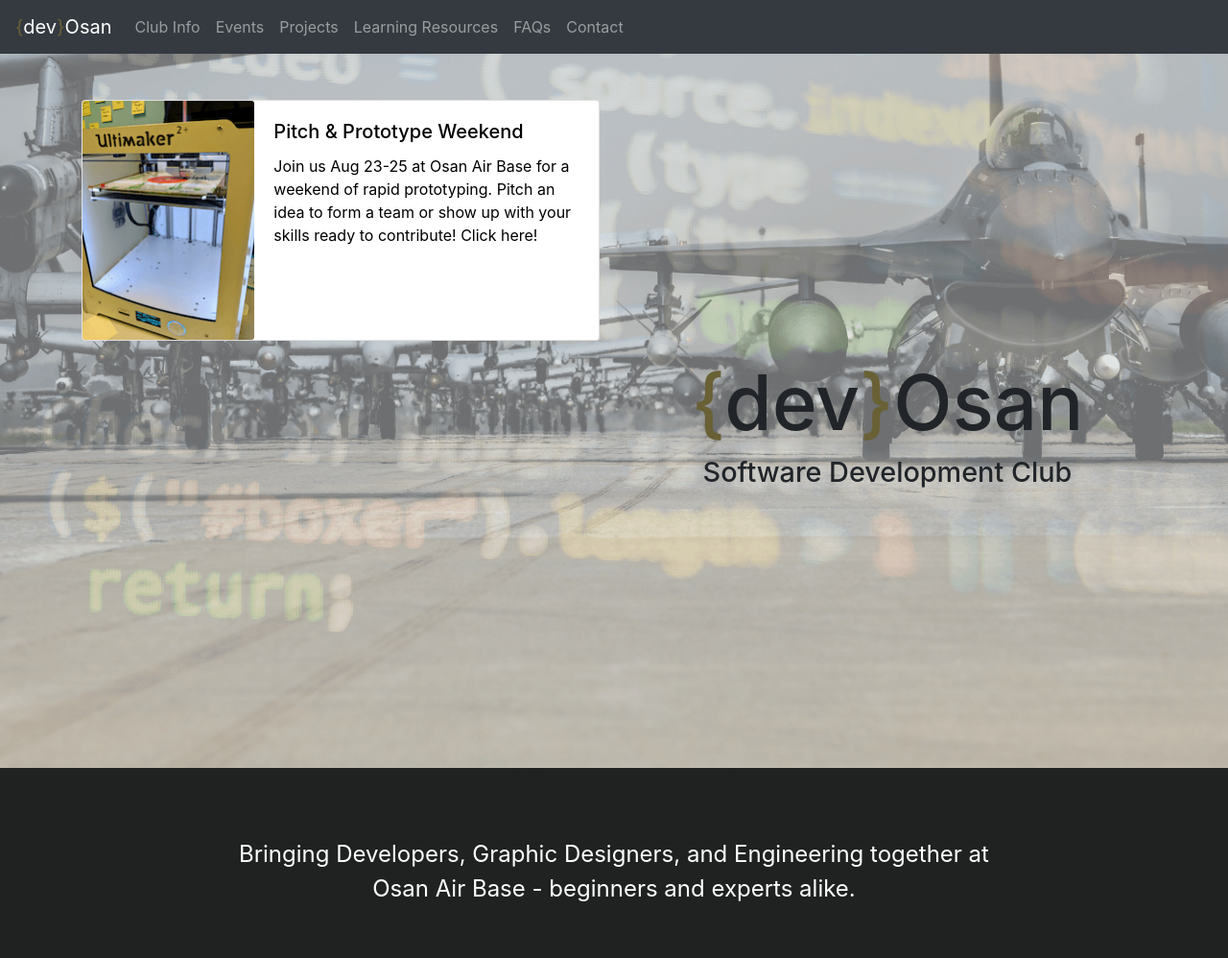
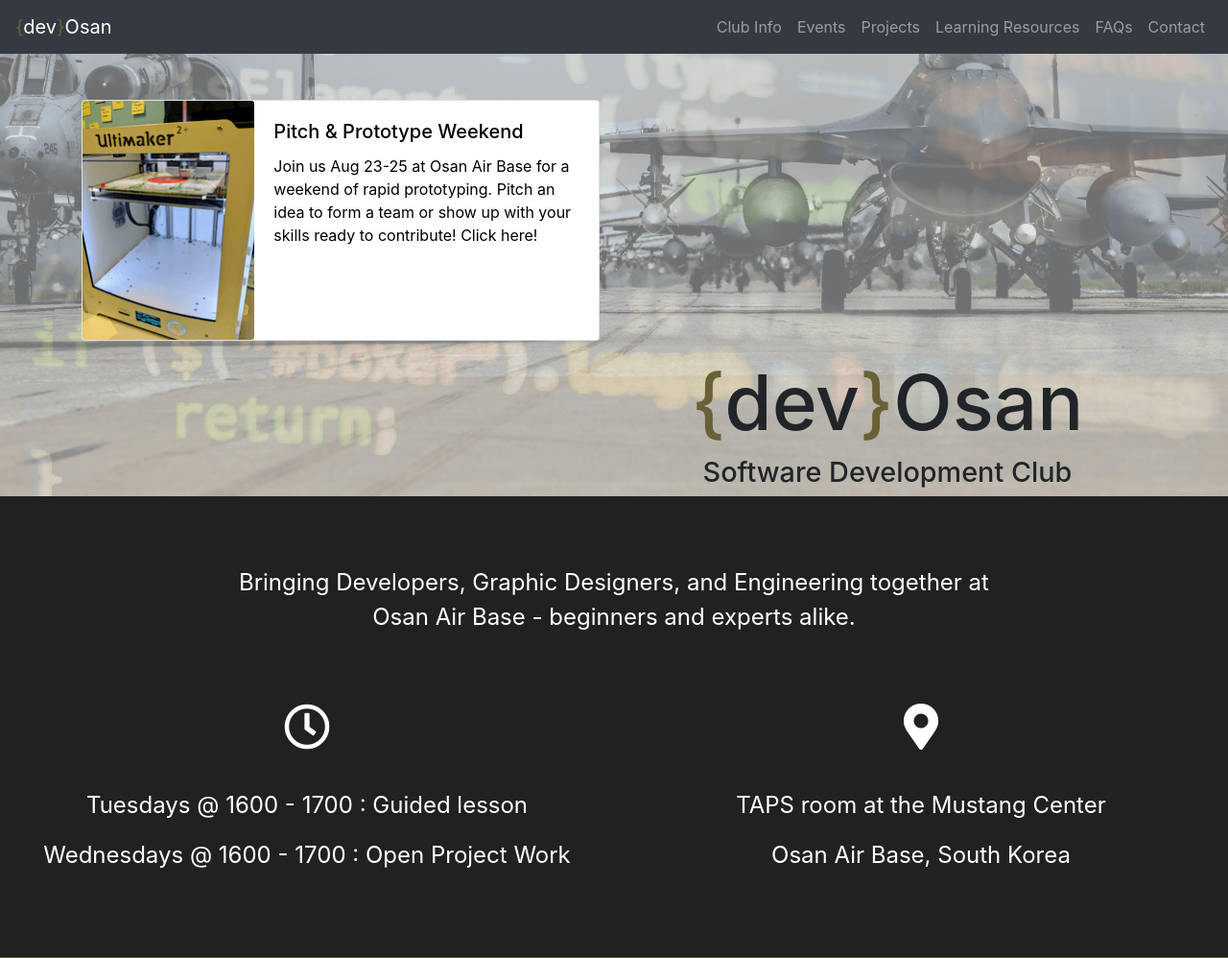
Before and after one commit to sigonasr2/dev-osan.github.io, a PHP site: page / in a window 1280 px wide. Shown: the top 998 px of the page at 96% size. Run offline with PHP 8.4, Linux system fonts and the light colour scheme; some libraries are stand-ins or nearby versions.

Commit message:
Fixed some markup issues, changed hero unit to 60% viewport height

```diff
--- a/index.html
+++ b/index.html
@@ -34,11 +34,9 @@
     <!-- Header information, above the fold -->
     <div class="above-the-fold">
       <nav class="navbar navbar-expand-lg navbar-dark bg-dark fixed-top">
-        <a class="navbar-brand" href="#"
-          ><span style="color: #696035">{</span>dev<span style="color: #696035"
-            >}</span
-          >Osan</a
-        >
+        <a class="navbar-brand" href="#">
+          <span style="color: #696035">{</span>dev<span style="color: #696035">}</span>Osan
+        </a>
         <button
           class="navbar-toggler"
           type="button"
@@ -51,6 +49,7 @@
           <span class="navbar-toggler-icon"></span>
         </button>
         <div class="collapse navbar-collapse" id="navbarNav">
+          <hr />
           <ul class="navbar-nav">
             <li class="nav-item">
               <a class="nav-link" href="#club-info">Club Info</a>
@@ -62,9 +61,7 @@
               <a class="nav-link" href="#projects">Projects</a>
             </li>
             <li class="nav-item">
-              <a class="nav-link" href="#learning-resources"
-                >Learning Resources</a
-              >
+              <a class="nav-link" href="#learning-resources">Learning Resources</a>
             </li>
             <li class="nav-item">
               <a class="nav-link" href="#faq">FAQs</a>
@@ -182,7 +179,7 @@
 
     <!-- Footer and Contact Us -->
     <div class="container-fluid" id="contact">
-      <div class="row">
+      <div class="row" style="padding: 25px 10px 25px 10px;">
         <div class="col">
           <h3>Contact Us</h3>
           <p>
--- a/styles.css
+++ b/styles.css
@@ -1,10 +1,15 @@
 .above-the-fold {
-  min-height: 100vh;
+  min-height: 60vh;
   background-image: url("img/devOsan_noLogo.png");
   background-size: cover;
   background-repeat: no-repeat;
   background-position: center;
   padding-top: 3em;
+}
+
+.navbar-collapse hr {
+  background: #e3e3e3;
+  opacity: 0.3;
 }
 
 #announcement-card-link {
```
